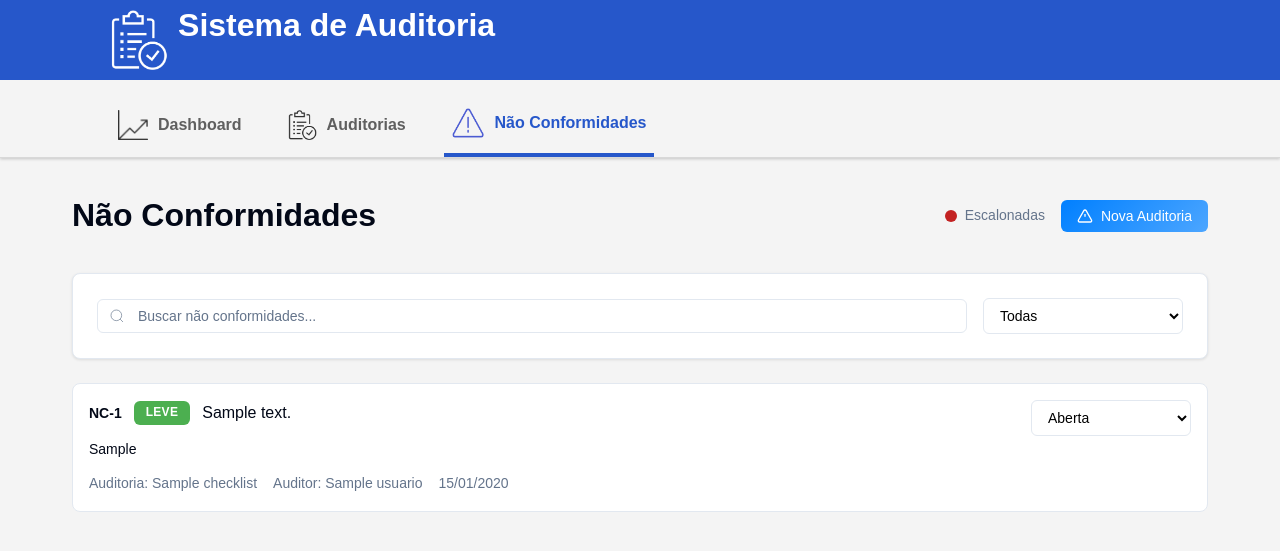
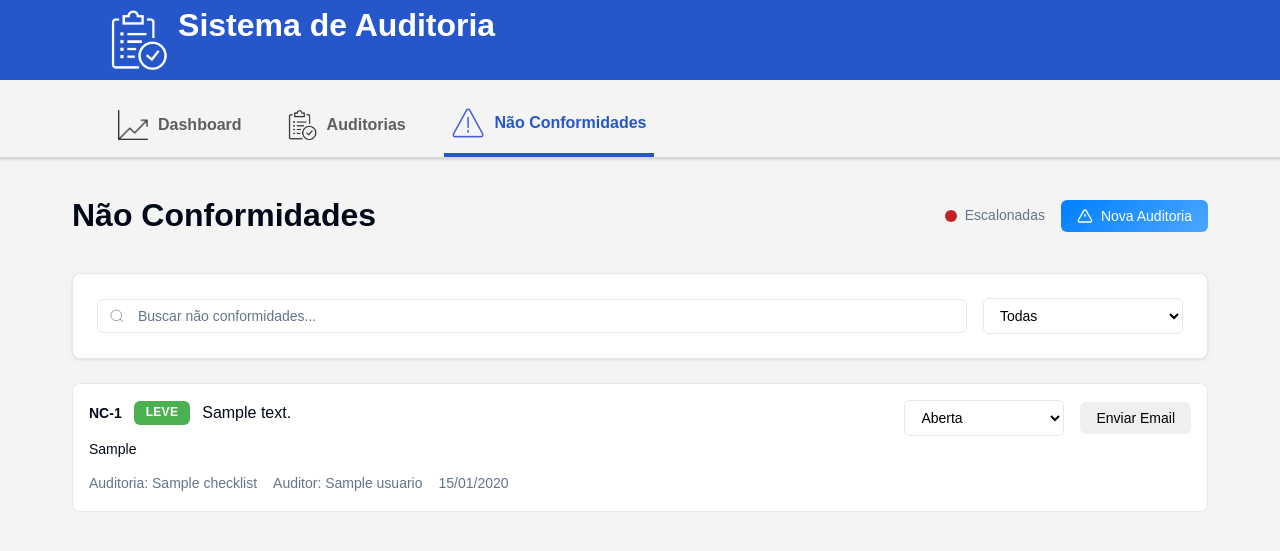
Before and after one commit to ViniciusSoares06/TDE-3-QA, a Flask app: template templates/NCs.html in a window 1280 px wide; the page is wider, and only the part inside the window is pictured. Shown: the top 551 px of that part. Run offline with Flask 3, Linux system fonts and the light colour scheme; the template is opened without the code that fills it: values that come from a table or form of the project are taken from there, others are empty; tables that the repository leaves empty hold one stand-in row (values such as "Sample post"); one stand-in notice (Sample message) is shown.

Commit message:
Envio de email manual por NC na pagina NCs

```diff
--- a/app.py
+++ b/app.py
@@ -15,10 +15,12 @@ from models.AuditoriaPergunta import AuditoriaPergunta
 from models.AuditoriaChecklist import AuditoriaChecklist
 from models.Usuario import Usuario
 from models.NaoConformidade import NaoConformidade, SituacaoEnum, ClassificacaoEnum
+from flask import flash
 
 
 app = Flask(__name__)
 app.config['SQLALCHEMY_DATABASE_URI'] = 'sqlite:///site.db'
+app.config['SECRET_KEY'] = '123'
 db.init_app(app)
 
 
@@ -185,6 +187,31 @@ def NCs():
 
     return render_template('NCs.html', NCs=NCs, nc_dict=nc_dict)
 
+@app.route('/enviar_email_nc/<int:nc_id>', methods=['POST'])
+def enviar_email_nc_manual(nc_id):
+    nc = NaoConformidade.query.get_or_404(nc_id)
+
+    if not nc.responsavel:
+        flash("Erro: Não há responsável definido para esta NC.", "error")
+        return redirect(url_for('NCs'))
+
+    arquivo_pdf = gerar_pdf_nc(nc, nc.id)
+    email_responsavel = nc.responsavel.email
+    nome_responsavel = nc.responsavel.nome
+
+    try:
+        enviar_email_nc(
+            destinatario=email_responsavel,
+            assunto=f"Não Conformidade NC-{nc.id:03d}",
+            corpo=f"Olá {nome_responsavel},\n\nSegue anexo o relatório da NC-{nc.id:03d}.",
+            arquivo_pdf=arquivo_pdf
+        )
+        flash(f"Email enviado com sucesso para {nome_responsavel}!", "success")
+    except Exception as e:
+        flash(f"Erro ao enviar email: {e}", "error")
+
+    return redirect(url_for('NCs'))
+
 
 
 @app.route('/checklist', methods=['GET', 'POST'])
@@ -240,14 +267,6 @@ def checklist():
                 db.session.add(nc)
                 db.session.commit()
 
-                arquivo_pdf = gerar_pdf_nc(nc, nc.id)
-                enviar_email_nc(
-                    responsavel.email,
-                    assunto=f"Não Conformidade NC-{nc.id:03d}",
-                    corpo=f"Segue anexo o relatório da NC-{nc.id:03d}.",
-                    arquivo_pdf=arquivo_pdf
-                )
-
         return redirect(url_for("checklist"))
 
     else:
--- a/templates/NCs.html
+++ b/templates/NCs.html
@@ -25,6 +25,17 @@
   <body>
 
     {% include 'components/header.html' %}
+
+    {% with messages = get_flashed_messages(with_categories=true) %}
+        {% if messages %}
+            <script>
+            {% for category, message in messages %}
+                alert("{{ message }}");
+            {% endfor %}
+            </script>
+        {% endif %}
+    {% endwith %}
+
 
     <div class="container">
         <!-- Header -->
@@ -101,6 +112,11 @@
                         <option value="Em Andamento" {% if ncInfo and ncInfo.situacao == "em_andamento" %}selected{% endif %}>Em Andamento</option>
                         <option value="Resolvida" {% if ncInfo and ncInfo.situacao == "encerrada" %}selected{% endif %}>Resolvida</option>
                     </select>
+
+                    <!-- Botão de envio manual de email -->
+                    <form action="{{ url_for('enviar_email_nc_manual', nc_id=ncInfo.id) }}" method="post" style="display:inline;">
+                        <button type="submit" class="btn btn-success">Enviar Email</button>
+                    </form>
                 </div>
             </div>
         {% else %}
```
